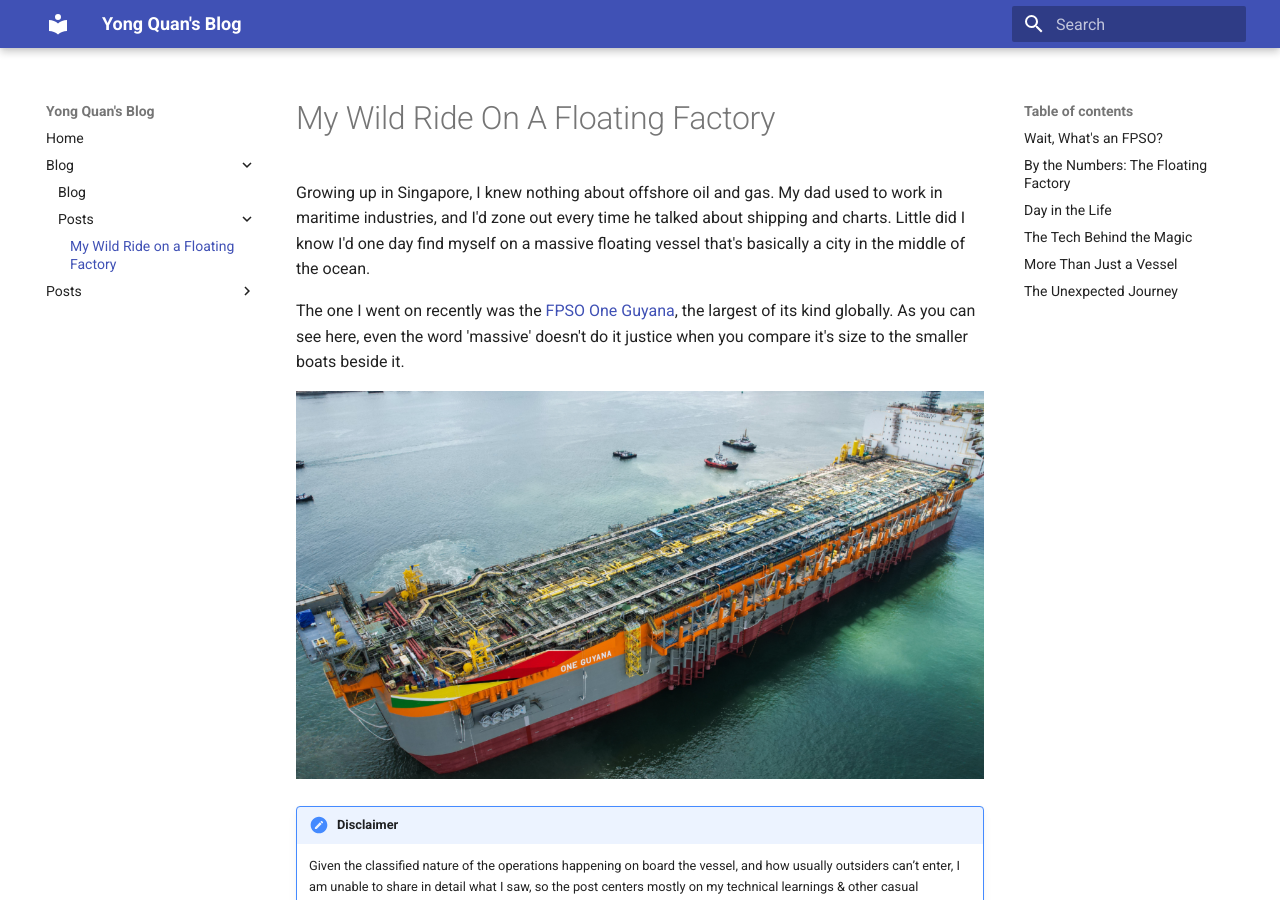
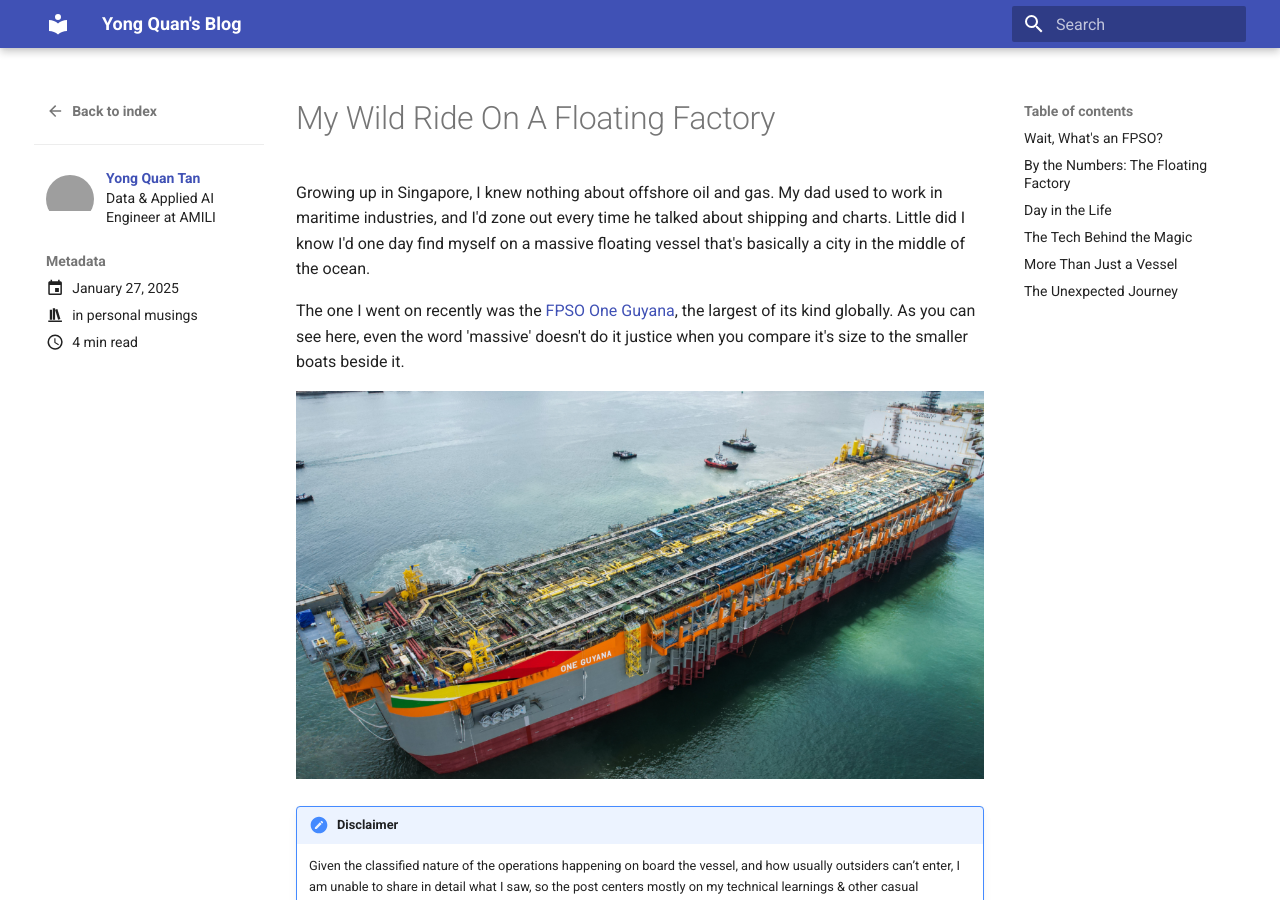
Before and after one commit to hermit46/yongquantan, an MkDocs documentation site: the page built from docs/blog/posts/my_wild_ride_on_a_floating_factory.md, in a window 1280 px wide and 900 px high. Built offline with MkDocs 1.6.1 and Material for MkDocs 9.7.7, drawn with Linux system fonts in a browser that asks for light colours; part of the change alters nothing that is shown; grey boxes are pictures that could not be loaded.

Commit message:
fix: reorg structure

```diff
--- a/docs/posts/my_wild_ride_on_a_floating_factory.md
+++ /dev/null
@@ -1,81 +0,0 @@
----
-title: "My Wild Ride on a Floating Factory"
-date: 2025-01-27
-description: "Personal learnings while onboard the largest oil extraction vessel"
-categories:
-  - personal musings
-authors:
-  - yongquantan
----
-
-# My Wild Ride On A Floating Factory
-
-Growing up in Singapore, I knew nothing about offshore oil and gas. My dad used to work in maritime industries, and I'd zone out every time he talked about shipping and charts. Little did I know I'd one day find myself on a massive floating vessel that's basically a city in the middle of the ocean.
-
-The one I went on recently was the [FPSO One Guyana](https://www.sbmoffshore.com/newsroom/fpso-one-guyana-project-passes-another-major-milestone/), the largest of its kind globally. As you can see here, even the word 'massive' doesn't do it justice when you compare it's size to the smaller boats beside it.
-
-![One Guyana FPSO](./assets/one_guyana_drydock.png)
-
-!!! Disclaimer
-
-    Given the classified nature of the operations happening on board the vessel, and how usually outsiders can’t enter, I am unable to share in detail what I saw, so the post centers mostly on my technical learnings & other casual observations.
-
-
-## Wait, What's an FPSO?
-
-First things first—FPSO stands for Floating Production Storage and Offloading. And no, it's not just a fancy oil tanker. Think of it more like a massive, self-contained factory that floats on the ocean.
-
-Here's the basic process:
-
-- Oil rigs drill the seabed
-- The FPSO extracts oil and does some pretty complex magic
-- It processes the oil, & manages different types of gas that accompanies the oil
-- Water injection to maintain reservoir pressure (a key process to minimizing the ecological impact of offshore oil extraction!)
-
-If I were placed on a random spot on the ship, I'd have a hard time orienting myself and figuring out how to get from one point to another.
-
-## By the Numbers: The Floating Factory
-
-This particular FPSO was mind-blowing:
-
-- Produces 250,000 barrels of oil daily
-- Generates about US$15 million in revenue per day
-- Supports a 190-person crew
-- Completely self-sufficient—generates its own power and water
-
-Mostly though, as an anime fan, it reminded me of another large, floating castle... :P
-
-
-![Howl's Moving Castle Still](./assets/howls_moving_castle_still.png)
-
-## Day in the Life
-
-**Picture this:** Engineers carrying on their shoulders different beams and poles, navigating a labyrinth of narrow passageways, their shoulders brushing against tangled electrical conduits while *squeezing* through congested corners, creeping through wire-strewn platforms.
-
-Above, painters in heavy coveralls, *dangling* precariously to the ship's side, with safety harnesses cutting into their coveralls, brushstrokes against the ship’s hull with nothing but dark ocean waiting below.
-
-Massive turbines that look like they were *ripped* out of commercial jets. Endless tubes, tanks, and storage units on every level. *Thick* coils of metallic rope used for anchoring the vessel. It was like walking through the most complex Lego set you could imagine. The intense, gritty atmosphere of the vessel hit me hard as I waded through the controlled chaos of mechanical complexity & human labor.
-
-![Me getting ready to board the One Guyana](./assets/personal_one_guyana_still.jpeg)
-
-## The Tech Behind the Magic
-I'm no marine engineer, but some (unclassified) stuff I saw included:
-
-- Digital Twin systems to monitor everything in the production process
-- Infrared & Audio sensors to detect different types of gas leaks
-- The entire vessel was literally made to optimize the whole production process
-
-The control room was like NASA mission control, but for oil production. Teams of operators made sure everything ran smoothly.
-
-## More Than Just a Vessel
-
-What struck me most wasn't the technology, but the scale. This floating factory is just one piece of a massive global system that powers our homes, our cities, our entire civilization.
-
-Standing there, I felt small.  What gripped me then was the sense; that there are things much, much larger than myself, whose design I had no say in, whose form awes me, whose function is integral to our continued progress.
-
-## The Unexpected Journey
-
-I can't share all the details of how I ended up here, but it's been an opportunity I never expected. And honestly? I'm grateful for every mind-blowing moment.
-
-
-![Howl's Moving Castle GIF](./assets/howls_moving_castle.gif)
--- a/mkdocs.yml
+++ b/mkdocs.yml
@@ -1,8 +1,18 @@
 site_name: Yong Quan's Blog
 site_url: https://yongquantan.com
+site_description: Sharings on technical learnings in biotech & applied AI
 theme:
   name: material
 markdown_extensions:
   - admonition
   - pymdownx.details
   - pymdownx.superfences
+
+nav:
+  - About Me: index.md
+  - Blog: blog/index.md
+
+plugins:
+  - search
+  - blog
+  - tags
```
Also changed, not shown: docs/posts/assets/howls_moving_castle.gif (deleted), docs/posts/assets/howls_moving_castle_still.png (deleted), docs/posts/assets/one_guyana_drydock.png (deleted), docs/posts/assets/personal_one_guyana_still.jpeg (deleted).
